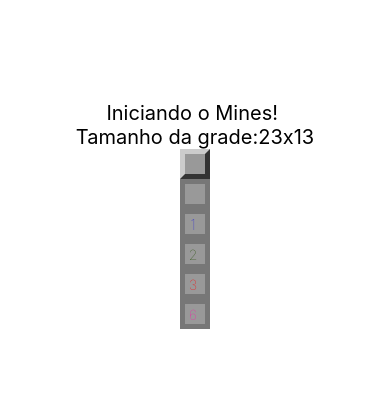
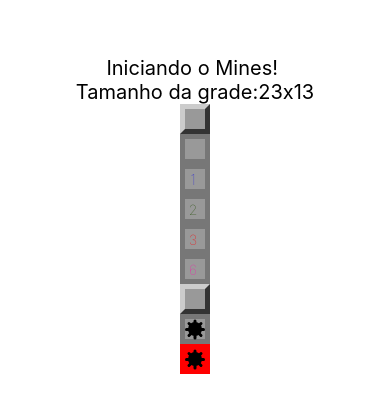
Before and after one commit to dalilaccastro/mines, a React Native app: screen / in a window 390 px wide. Shown: the part 207-620 px from the top of the page. Built offline with nearby package versions, Linux system fonts and the light colour scheme.

Commit message:
Criação de Mine.js e Modificação de Field.js e App.js

```diff
--- a/App.js
+++ b/App.js
@@ -17,6 +17,9 @@
         <Field opened nearMines={2} />
         <Field opened nearMines={3} />
         <Field opened nearMines={6} />
+        <Field mined />
+        <Field mined opened />
+        <Field mined opened exploded />
       </View>
     )
   }
--- a/src/components/Field.js
+++ b/src/components/Field.js
@@ -1,12 +1,14 @@
 import React from 'react';
 import { View, StyleSheet, Text } from 'react-native'
 import params from '../params'
+import Mine from './Mine';
 
 export default props => {
-    const { mined, opened, nearMines } = props
+    const { mined, opened, nearMines, exploded } = props
 
     const styleField = [styles.field]
     if(opened) styleField.push(styles.opened)
+    if(exploded) styleField.push(styles.exploded)
     if (styleField.length === 1) styleField.push(styles.regular)
 
     let color = null
@@ -22,6 +24,7 @@
             {!mined && opened && nearMines > 0 ?
             <Text style= {[styles.label, {color : color }]}>
                 {nearMines} </Text> : false}
+            {mined && opened ? <Mine /> : false}
         </View>
     )
 }
@@ -47,5 +50,9 @@
     },
     label: {
         fontWeight: params.fontSize,
+    },
+    exploded: {
+        backgroundColor:'red',
+        borderColor:'red',
     }
 })
--- /dev/null
+++ b/src/components/Mine.js
@@ -0,0 +1,36 @@
+import React from "react";
+import { View, StyleSheet } from 'react-native';
+
+export default props => {
+    return (
+        <View  style={styles.container}>
+            <View style={styles.coreMine} />
+            <View style={styles.line} />
+            <View style={[styles.line, { transform: [{ rotate: '45deg'}] }]} />
+            <View style={[styles.line, { transform: [{ rotate: '90deg'}] }]} />
+            <View style={[styles.line, { transform: [{ rotate: '135deg'}] }]} />
+        </View>
+    )
+}
+
+const styles = StyleSheet.create({
+    container: {
+        alignItems: 'center',
+        justifyContent: 'center',
+    },
+    coreMine: {
+        height: 14,
+        width: 14,
+        borderRadius: 10,
+        backgroundColor: 'black',
+        alignItems: 'center',
+        justifyContent: 'center',
+    },
+    line: {
+        position: 'absolute',
+        height: 3,
+        width: 20,
+        borderRadius: 3,
+        backgroundColor: 'black',
+    },
+})
```
